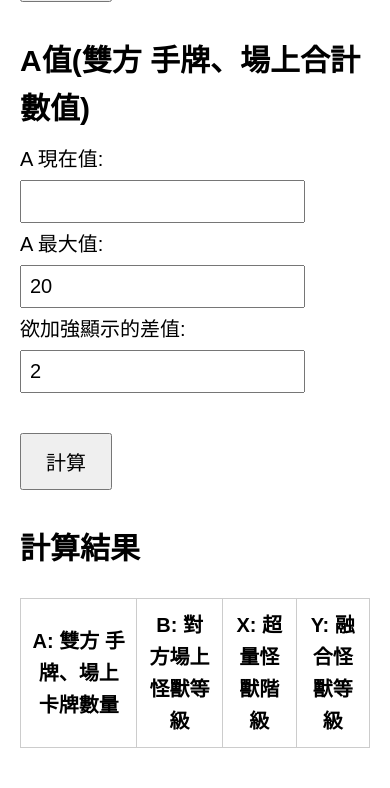
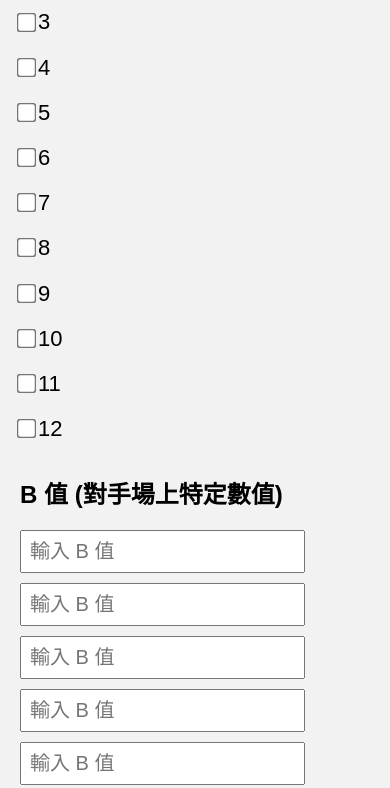
Before and after one commit to Takina4445/Simultaneous-Equation-Cannons, a plain HTML site: page index.html in a window 390 px wide. Shown: the part 765-1553 px from the top of the page. Drawn offline with Linux system fonts and the light colour scheme.

Commit message:
CSS修改為 響應式

```diff
--- a/styles.css
+++ b/styles.css
@@ -3,6 +3,7 @@ body {
     margin: 20px;
     font-size: 20px;
     line-height: 1.6;
+    background-color: #f2f2f2; /* 背景設定為淡灰色 */
 }
 
 .block {
@@ -22,21 +23,62 @@ input, button {
 button {
     padding: 12px 24px;
     cursor: pointer;
+    border: none;
+    border-radius: 25px; /* 圓角按鈕 */
+    background-color: #007BFF;
+    color: white;
+    transition: background-color 0.3s ease;
 }
 
-table {
+button:hover {
+    background-color: #0056b3;
+}
+
+#x-values, #y-values {
+    display: flex;
+    flex-wrap: wrap; /* 支援響應式布局 */
+    gap: 10px; /* 增加間距 */
+}
+
+#x-values label, #y-values label {
+    display: flex;
+    align-items: center;
+    gap: 5px;
+    font-size: 22px; /* 調整文字大小 */
+}
+
+#x-values input, #y-values input {
+    transform: scale(1.5); /* 增加核選方塊大小 */
+}
+
+@media (max-width: 768px) {
+    body {
+        font-size: 16px; /* 手機端文字縮小 */
+    }
+
+    button {
+        font-size: 18px;
+        padding: 10px 20px;
+    }
+
+    #x-values, #y-values {
+        flex-direction: column; /* 手機端排列方式改為垂直 */
+    }
+}
+
+.result table {
     width: 100%;
     border-collapse: collapse;
     margin-top: 20px;
 }
 
-table th, table td {
+.result th, .result td {
     border: 1px solid #ccc;
     padding: 10px;
     text-align: center;
 }
 
-table .highlight {
+.result .highlight {
     color: red;
     font-weight: bold;
 }
```
